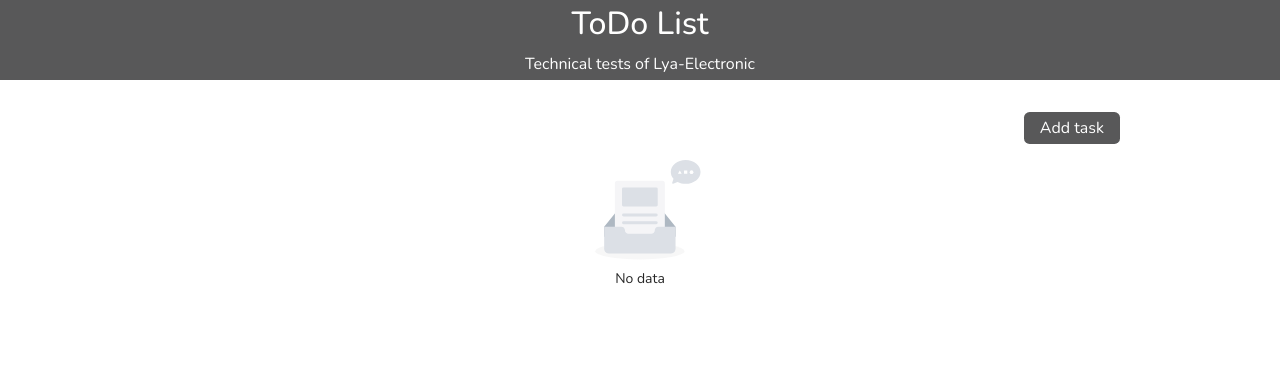
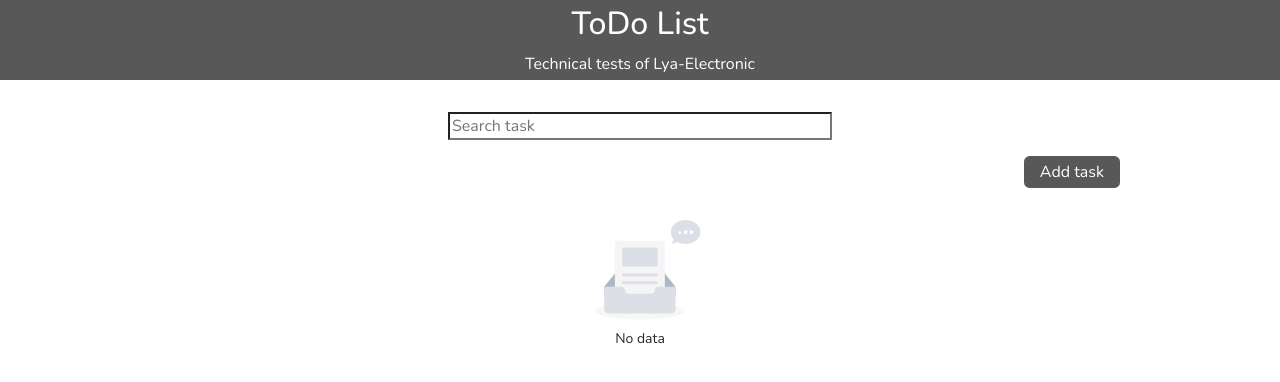
Before and after one commit to CamiloVargas123/test-lya-electronic, a React (Vite) app: page / in a window 1280 px wide. Shown: the top 382 px of the page. Built offline with nearby package versions, Linux system fonts and the light colour scheme.

Commit message:
organizing compoennt buttons

```diff
--- a/src/App.jsx
+++ b/src/App.jsx
@@ -1,5 +1,6 @@
 import { useState } from 'react'
 import ToDoList from './components/ToDoList/ToDoList'
+import Buttons from './components/Buttons/Buttons'
 
 
 import './App.scss'
@@ -15,9 +16,7 @@ function App() {
         </div>
       </header>
       <div className='container App-content'>
-        <div className='App-content__btn'>
-          <button>Add task</button>
-        </div>
+        <Buttons />
         <ToDoList />
       </div>
     </div>
--- a/src/App.scss
+++ b/src/App.scss
@@ -28,22 +28,5 @@
   display: flex;
   flex-direction: column;
   padding: 2em 0;
-  gap: 1em;
-  &__btn{
-    display: flex;
-    justify-content: flex-end;
-    button{
-      transition: $transition;
-      cursor: pointer;
-      padding: .5em 1em;
-      background-color: $primary-color;
-      border: none;
-      border-radius: $boder-radius;
-      color: $font-light;
-      &:hover{
-        background-color: $primary-color-hover;
-        color: $font-dark;
-      }
-    }
-  }
+  gap: 2em;
 }
--- /dev/null
+++ b/src/components/Buttons/Buttons.jsx
@@ -0,0 +1,14 @@
+import React from 'react'
+
+import './Buttons.scss'
+
+export default function Buttons() {
+  return (
+    <div className='buttons'>
+      <div>
+        <input type="search" placeholder='Search task' />
+      </div>
+      <button>Add task</button>
+    </div>
+  )
+}
--- /dev/null
+++ b/src/components/Buttons/Buttons.scss
@@ -0,0 +1,29 @@
+@import "../../sass/index.scss";
+
+.buttons{
+  display: flex;
+  flex-direction: column;
+  justify-content: flex-end;
+  align-items: flex-end;
+  gap: 1em;
+  div {
+    width: 100%;
+    input{
+      width: 40%;
+    }
+  }
+  button{
+    width: fit-content;
+    transition: $transition;
+    cursor: pointer;
+    padding: .5em 1em;
+    background-color: $primary-color;
+    border: none;
+    border-radius: $boder-radius;
+    color: $font-light;
+    &:hover{
+      background-color: $primary-color-hover;
+      color: $font-dark;
+    }
+  }
+}
```
